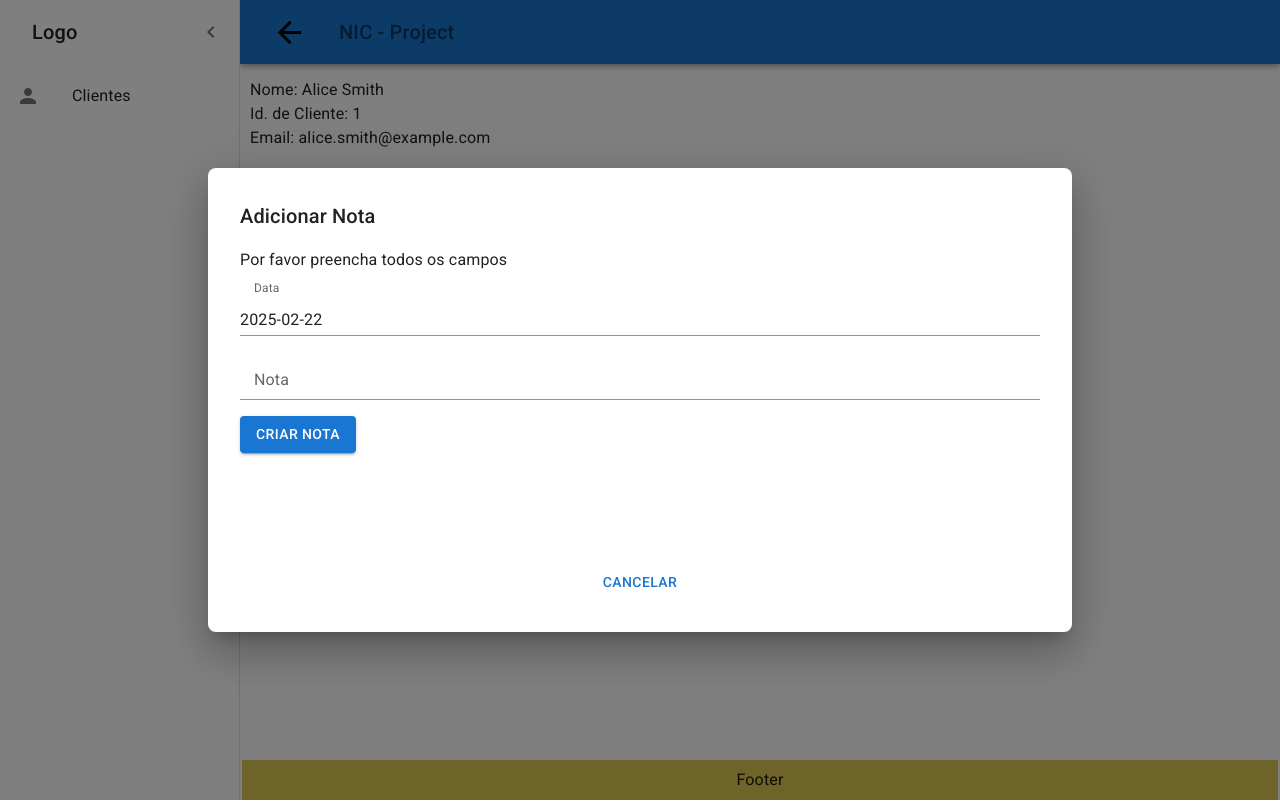
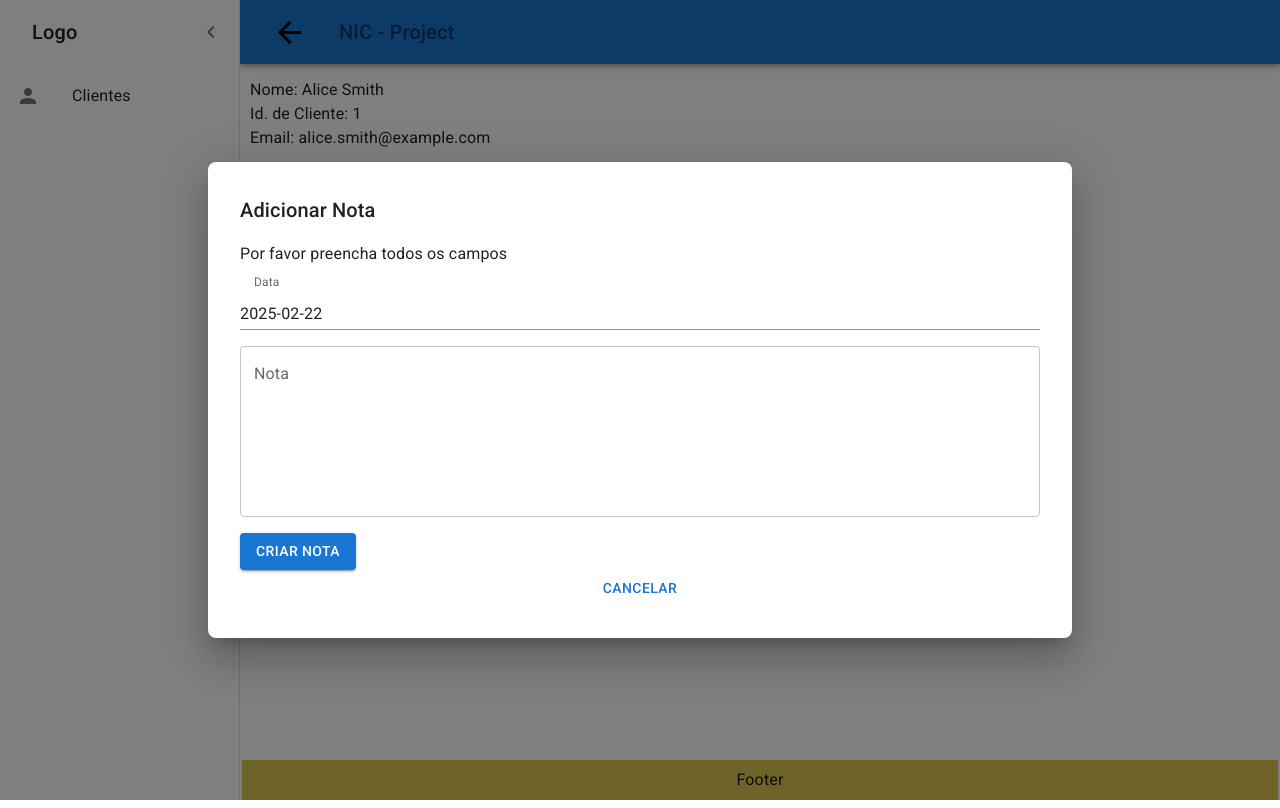
Before and after one commit to ricardoareiaslinhares/nic-project, a React (Vite) app: page /clients/1 in a window 1280 px wide. Both pictures are taken after a click on the button 750 px from the left and 250 px from the top of the page. Built offline with nearby package versions, Linux system fonts and the light colour scheme; data requests are answered from the project's data file.

Commit message:
Switched input for textArea, on Note create/edit modal

```diff
--- a/src/pages/clientDetails/components/FormNote.tsx
+++ b/src/pages/clientDetails/components/FormNote.tsx
@@ -1,38 +1,48 @@
-import { Box, Button, FormControl, Input, InputLabel, Typography } from "@mui/material";
+import {
+  Box,
+  Button,
+  FormControl,
+  Input,
+  InputLabel,
+  TextField,
+  Typography,
+} from "@mui/material";
 import { useForm } from "react-hook-form";
 import Note from "../../../entities/note";
 import { createNote, updateNote } from "../../../api/notesApi";
 import useQueryCreate from "../../../hooks/useQueryCreate";
 import useQueryUpdate from "../../../hooks/useQueryUpdate";
 
-
 type Props = {
   create: boolean;
   getNoteData: (id: number) => Note;
   newId: number;
-  selectedId: number | null
+  selectedId: number | null;
   modalControl: () => void;
-  clientId: number
+  clientId: number;
 };
 
 const FormNote = (props: Props) => {
-  const { create, newId, modalControl, selectedId, getNoteData, clientId } = props;
+  const { create, newId, modalControl, selectedId, getNoteData, clientId } =
+    props;
 
-  const data = selectedId !== null && getNoteData(selectedId) as Note
-
+  const data = selectedId !== null && (getNoteData(selectedId) as Note);
 
   function getFormattedDate(): string {
     return new Date().toISOString().split("T")[0];
   }
   const currentDate = getFormattedDate();
 
-
   const { register, handleSubmit } = useForm<Note>({
     defaultValues: create
-      ? { id: newId.toString(), clientId: clientId.toString(), date: currentDate, note: "" }
+      ? {
+          id: newId.toString(),
+          clientId: clientId.toString(),
+          date: currentDate,
+          note: "",
+        }
       : { ...data },
   });
-
 
   const {
     mutate: mutateCreate,
@@ -42,7 +52,7 @@ const FormNote = (props: Props) => {
   } = useQueryCreate({
     createFn: createNote,
     queryKey: "notes",
-  })
+  });
 
   const {
     mutate: mutateUpdate,
@@ -52,7 +62,7 @@ const {
   } = useQueryUpdate({
     queryKey: "notes",
     updateFn: updateNote,
-})
+  });
 
   const onSubmit = (newData: Note) => {
     if (create) {
@@ -62,7 +72,6 @@ const {
     }
     modalControl();
   };
-
 
   return (
     <Box
@@ -84,8 +93,14 @@ const {
         </FormControl>
 
         <FormControl fullWidth>
-          <InputLabel htmlFor="input-note">Nota</InputLabel>
-          <Input id="input-note" autoComplete="off" {...register("note")} />
+          <TextField
+           id="input-note" autoComplete="off"
+           label="Nota"
+           multiline
+           rows={6}
+           fullWidth
+           {...register("note")}
+          />
         </FormControl>
       </Box>
 
```
Lines whose indentation alone changed are shown as unchanged.
